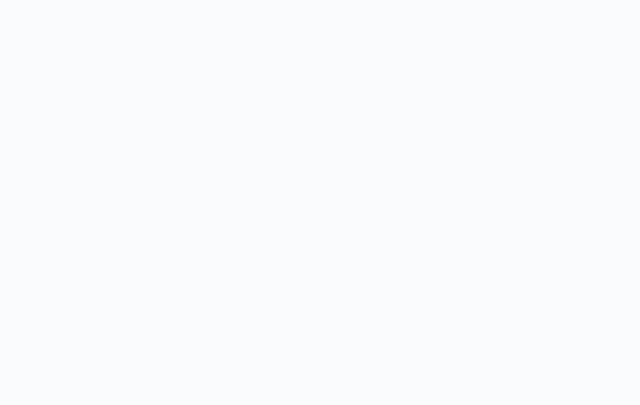
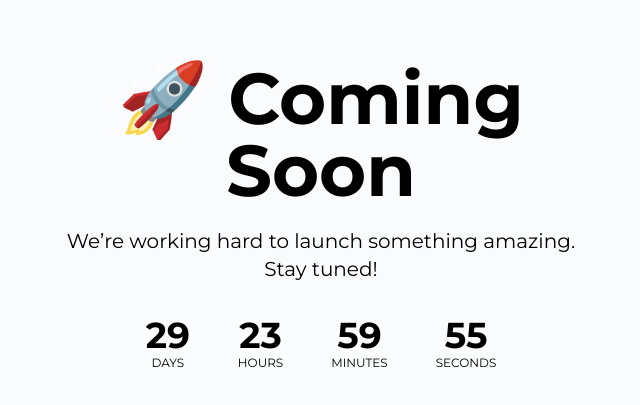
Before and after one commit to Adeel-116/Travel_website, a React (Vite) app: page /coming-soon in a window 1280 px wide. Before the commit this address had no page. Shown: the part 165-570 px from the top of the page, without its empty margins (319-959 px from the left). Built offline with nearby package versions, Linux system fonts and the light colour scheme.

Commit message:
Update code

```diff
--- a/src/App.jsx
+++ b/src/App.jsx
@@ -8,6 +8,7 @@ import Signup from "./Pages/LoginSignup/Signup";
 import ForgetPassword from "./Pages/LoginSignup/ForgetPassword";
 import VerifyCode from "./Pages/LoginSignup/VerifyCode";
 import SetPassword from "./Pages/LoginSignup/SetPassword";
+import ComingSoon from './Pages/ComingSoon/ComingSoon';
 
 function App() {
   return (
@@ -22,6 +23,7 @@ function App() {
         <Route path="/forget-password" element={<ForgetPassword />} /> {/* ForgetPassword route */}
         <Route path="/verify-otp" element={<VerifyCode />} /> {/* VerifyCode route */}
         <Route path="/update-password" element={<SetPassword />} /> {/* SetPassword route */}
+        <Route path="/coming-soon" element={<ComingSoon />} />
       </Routes>
     </Router>
   );
--- a/src/Componenets/Button.jsx
+++ b/src/Componenets/Button.jsx
@@ -1,4 +1,5 @@
 import React from "react";
+import PropTypes from "prop-types";
 
 function Button({ value }) {
   const {
@@ -10,11 +11,12 @@ function Button({ value }) {
     rotate = false,
     textColor = "",
     btnColor = "transparent",
-    border=false
+    border = false,
+    onClick = () => {},
   } = value;
 
   return (
-    <div className="">
+    <div className="" onClick={onClick}>
       <button
         className={`flex gap-1  items-center sm:rounded-lg rounded-sm font-medium transition-colors ${
           bg ? "" : "bg-transparent"
@@ -36,9 +38,25 @@ function Button({ value }) {
           </span>
         )}
         {buttonText}
+
+
       </button>
     </div>
   );
 }
+Button.propTypes = {
+  value: PropTypes.shape({
+    bg: PropTypes.bool,
+    buttonText: PropTypes.string,
+    iconName: PropTypes.node,
+    icon: PropTypes.bool,
+    iconColor: PropTypes.string,
+    rotate: PropTypes.bool,
+    textColor: PropTypes.string,
+    btnColor: PropTypes.string,
+    border: PropTypes.bool,
+    onClick: PropTypes.func,
+  }),
+};
 
 export default Button;
--- a/src/Componenets/CardBooking.jsx
+++ b/src/Componenets/CardBooking.jsx
@@ -1,8 +1,8 @@
-import React from "react";
+
 import Button from "./Button";
 import { IoIosSend } from "react-icons/io";
 
-function CardBooking({ backgroundURL, data, para, btnText }) {
+function CardBooking({ backgroundURL, data, para, btnText, onClick }) {
   return (
     <div
       className="sm:w-[460px] w-[288px] h-auto rounded-xl bg-center bg-no-repeat bg-cover"
@@ -22,7 +22,9 @@ function CardBooking({ backgroundURL, data, para, btnText }) {
               rotate: false,
               textColor: "#000",
               btnColor: "#8DD3BB",
+              onClick: onClick,
             }}
+            onClick={onClick}
           />
         </div>
       </div>
--- a/src/Componenets/Header/Header.jsx
+++ b/src/Componenets/Header/Header.jsx
@@ -33,7 +33,7 @@ function Header() {
           />
         </Link>
 
-        <Link to="/stay">
+        <Link to="/coming-soon">
           <Button
             value={{
               bg: false,
@@ -79,7 +79,7 @@ function Header() {
         {/* Mobile Responsive */}
 
         <div className="w-full h-auto relative sm:hidden">
-          <div className="p-4 flex justify-between bg-navColor">
+          <div className="p-4 flex justify-between ">
             <div className="w-auto h-auto">
               <img src={Landinglogo} alt="image" />
             </div>
--- /dev/null
+++ b/src/Componenets/TravelMarquee.jsx
@@ -0,0 +1,65 @@
+import {
+  FaPlane,
+  FaGlobeAsia,
+  FaUmbrellaBeach,
+  FaHotel,
+  FaHiking,
+  FaMapMarkedAlt,
+} from "react-icons/fa";
+
+export default function TravelMarquee() {
+  const marqueeItems = [
+    { text: "Flight Booking", icon: <FaPlane /> },
+    { text: "World Tours", icon: <FaGlobeAsia /> },
+    { text: "Beach Holidays", icon: <FaUmbrellaBeach /> },
+    { text: "Luxury Hotels", icon: <FaHotel /> },
+    { text: "Adventure Trips", icon: <FaHiking /> },
+    { text: "Travel Planning", icon: <FaMapMarkedAlt /> },
+  ];
+
+  return (
+    <>
+      <style>{`
+        @keyframes marquee-rtl {
+          0% {
+            transform: translateX(0%);
+          }
+          100% {
+            transform: translateX(-50%);
+          }
+        }
+
+        .animate-marquee-rtl {
+          animation: marquee-rtl 22s linear infinite;
+        }
+
+        .marquee-content {
+          display: flex;
+          width: max-content;
+        }
+      `}</style>
+
+      <div className="w-full bg-gradient-to-r from-[#8DD3BB] via-[#5CC9A5] to-[#3AA885] py-8 overflow-hidden relative shadow-lg">
+        <div className="animate-marquee-rtl whitespace-nowrap">
+          <div className="marquee-content">
+            {[...marqueeItems, ...marqueeItems].map((item, index) => (
+              <div
+                key={`travel-${index}`}
+                className="flex items-center justify-center px-8 flex-shrink-0"
+              >
+                <span
+                  className={`inline-flex gap-3 font-extrabold text-2xl sm:text-4xl text-white drop-shadow-lg items-center`}
+                >
+                  {item.icon} {item.text}
+                </span>
+                <span className="mx-4 text-yellow-200 text-2xl drop-shadow-md">
+                  ✦
+                </span>
+              </div>
+            ))}
+          </div>
+        </div>
+      </div>
+    </>
+  );
+}
--- /dev/null
+++ b/src/Pages/ComingSoon/ComingSoon.jsx
@@ -0,0 +1,56 @@
+import { useEffect, useState } from "react";
+
+export default function ComingSoon() {
+  const [targetDate] = useState(
+    new Date().getTime() + 30 * 24 * 60 * 60 * 1000
+  );
+
+  const calculateTimeLeft = () => {
+    const now = new Date().getTime();
+    const difference = targetDate - now;
+
+    let timeLeft = {};
+    if (difference > 0) {
+      timeLeft = {
+        days: Math.floor(difference / (1000 * 60 * 60 * 24)),
+        hours: Math.floor((difference / (1000 * 60 * 60)) % 24),
+        minutes: Math.floor((difference / 1000 / 60) % 60),
+        seconds: Math.floor((difference / 1000) % 60),
+      };
+    }
+    return timeLeft;
+  };
+
+  const [timeLeft, setTimeLeft] = useState(calculateTimeLeft());
+
+  useEffect(() => {
+    const timer = setInterval(() => {
+      setTimeLeft(calculateTimeLeft());
+    }, 1000);
+
+    return () => clearInterval(timer);
+  }, []);
+
+  return (
+    <div className="flex items-center justify-center min-h-screen bg-gradient-to-r  text-black px-6">
+      <div className="text-center max-w-lg">
+        <h1 className="text-5xl md:text-7xl font-bold mb-4 animate-bounce">
+          🚀 Coming Soon
+        </h1>
+        <p className="text-lg md:text-xl mb-6">
+          We’re working hard to launch something amazing. Stay tuned!
+        </p>
+
+        {/* Countdown */}
+        <div className="flex justify-center gap-4 mb-6">
+          {Object.keys(timeLeft).map((unit) => (
+            <div key={unit} className="bg-white/20 rounded-lg px-4 py-2">
+              <span className="text-4xl font-bold">{timeLeft[unit]}</span>
+              <div className="uppercase text-xs">{unit}</div>
+            </div>
+          ))}
+        </div>
+      </div>
+    </div>
+  );
+}
--- a/src/Pages/LandingPage/LandingPage.jsx
+++ b/src/Pages/LandingPage/LandingPage.jsx
@@ -26,18 +26,23 @@ import {
   BackgroundImage,
   Header,
 } from "../../Componenets/ComponentLink";
+import { useNavigate } from "react-router-dom";
+import TravelMarquee from "../../Componenets/TravelMarquee";
 
 function LandingPage() {
+  const navigate = useNavigate();
   return (
     <>
       <div className="w-full bg-lightWhite">
         <div className="sm:w-full sm:p-4 ">
-          <div className="w-full xl:h-screen md:h-auto  relative">
+          <div className="w-full xl:h-screen md:h-auto relative">
             <BackgroundImage
               imageUrl={landingBanner}
               className="sm:rounded-3xl rounded-lg"
             >
-              <div className="flex flex-col sm:gap-y-16 gap-y-14 relative">
+
+                 <div className="absolute inset-0 bg-black/50 sm:rounded-3xl rounded-lg"></div>
+                  <div className="flex flex-col sm:gap-y-16 gap-y-14 relative">
                 <Header
 
                 />
@@ -61,12 +66,13 @@ function LandingPage() {
                   <Form />
                 </div>
 
-                {/* <div class="absolute w-full h-full" style={{backgroundColor: "rgba(0, 0, 0, 0)"}}></div> */}
               </div>
+            </BackgroundImage>
 
+            <div className="absolute bottom-10 w-full h-20 bg-gradient-to-t from-lightWhite to-transparent rounded-b-3xl">
+              <TravelMarquee />
+            </div>
 
-
-            </BackgroundImage>
           </div>
 
           {/* Page 2 */}
@@ -99,12 +105,15 @@ function LandingPage() {
                   data="Flights"
                   para="Search Flights & Places Hire to our most popular destinations"
                   btnText="Show Flight"
+                  onClick={()=> navigate("/flight-details")}
+
                 />
                 <CardBooking
                   backgroundURL={bgHotel}
                   data="Hotels"
                   para="Search Hotels & Places Hire to our most popular destinations"
                   btnText="Show Hotels"
+                  onClick={()=> navigate("/coming-soon")}
                 />
               </div>
 
```
Also changed, not shown: 1 other file (tests, documents, lock files or other folders).
